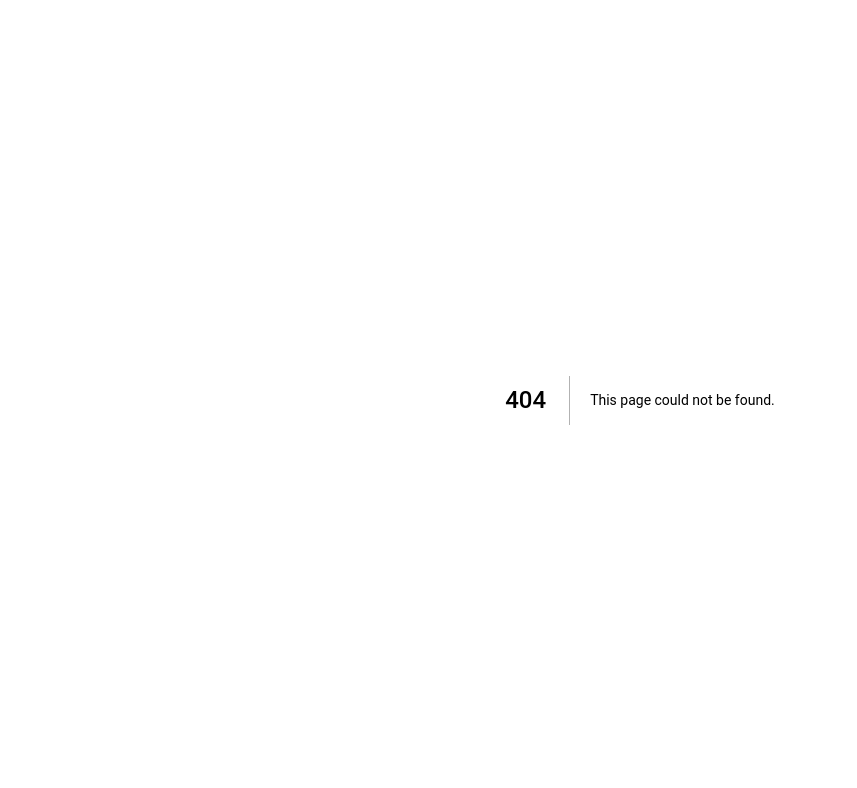
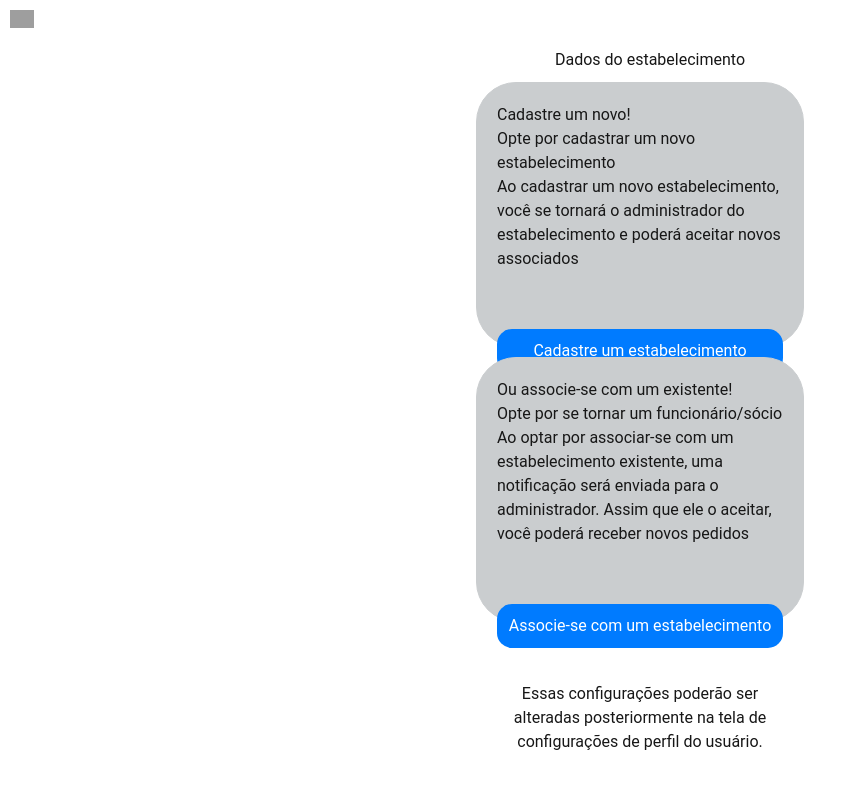
Before and after one commit to A-Pass-Studies/ifba-ads2022-s40-pi2024_2-lembraai, a Next.js app: page /registroestabelecimento in a window 1280 px wide. Before the commit this address had no page. Shown: the top 788 px of the page, without its empty margins (0-857 px from the left). Built offline with nearby package versions, Linux system fonts and the light colour scheme; grey boxes are pictures that could not be loaded.

Commit message:
registro e seu CSS
Aqui eu criei a tela onde pode escolher criar um novo estabelecimento  ou se juntar a um e junto com ele tem o seu css

```diff
--- /dev/null
+++ b/src/app/registroestabelecimento/page.tsx
@@ -0,0 +1,46 @@
+import React from 'react';
+import './style.css';
+
+const Estabelecimento: React.FC = () => {
+  return (
+    <div id="registroEstabelecimento">
+      <div id="top-bar1">
+        <div className="imgseta">
+          <a href="./login.html">
+            <img src="./resources/arrow-back-icon.svg" alt="arrow-back-icon" width="24" height="24" />
+          </a>
+        </div>
+      </div>
+      <h2 className="obs">Dados do estabelecimento</h2>
+      <div className="caixaregistro">
+        <h4>Cadastre um novo!</h4>
+        <p>Opte por cadastrar um novo estabelecimento</p>
+        <p>
+          Ao cadastrar um novo estabelecimento, você se tornará o administrador do estabelecimento e poderá aceitar novos associados
+        </p>
+        <br />
+        <br />
+        <div className="opcoes">
+          <button type="submit">Cadastre um estabelecimento</button>
+        </div>
+      </div>
+      <div className="caixaregistro">
+        <h4>Ou associe-se com um existente!</h4>
+        <p>Opte por se tornar um funcionário/sócio</p>
+        <p>
+          Ao optar por associar-se com um estabelecimento existente, uma notificação será enviada para o administrador. Assim que ele
+          o aceitar, você poderá receber novos pedidos
+        </p>
+        <br />
+        <br />
+        <div className="opcoes">
+          <button type="submit">Associe-se com um estabelecimento</button>
+        </div>
+        <br />
+        <p className="obs">Essas configurações poderão ser alteradas posteriormente na tela de configurações de perfil do usuário.</p>
+      </div>
+    </div>
+  );
+};
+
+export default Estabelecimento;
--- /dev/null
+++ b/src/app/registroestabelecimento/style.css
@@ -0,0 +1,47 @@
+body#registroEstabelecimento {
+    margin: 0;
+    padding: 0;
+    width: 100%;
+    height: 100vh;
+    overflow-x: hidden;
+    font-family: Arial, sans-serif;
+}
+
+#top-bar1 {
+    display: flex;
+    color: #E0E2E8;
+    justify-content: space-between;
+    margin-bottom: 10px;
+}
+
+.caixaregistro {
+    width: 328px;
+    height: 265px;
+    margin: 10px auto;
+    padding: 20px;
+    background-color: #cacdcf;
+    border: 1px solid #cacdcf;
+    border-radius: 40px;
+}
+
+.opcoes button {
+    display: block;
+    width: 100%;
+    padding: 10px;
+    margin: 10px 0;
+    border: none;
+    border-radius: 15px;
+    background-color: #007bff;
+    color: #fff;
+    font-size: 16px;
+    cursor: pointer;
+    transition: background-color 0.3s ease;
+}
+
+.opcoes button:hover {
+    background-color: #0056b3;
+}
+
+.obs {
+    text-align: center;
+}
```
